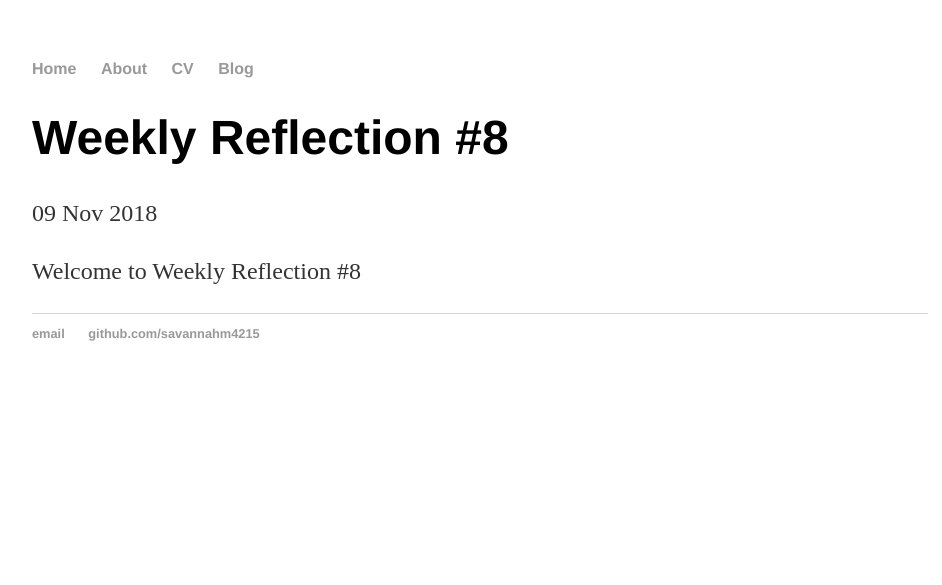
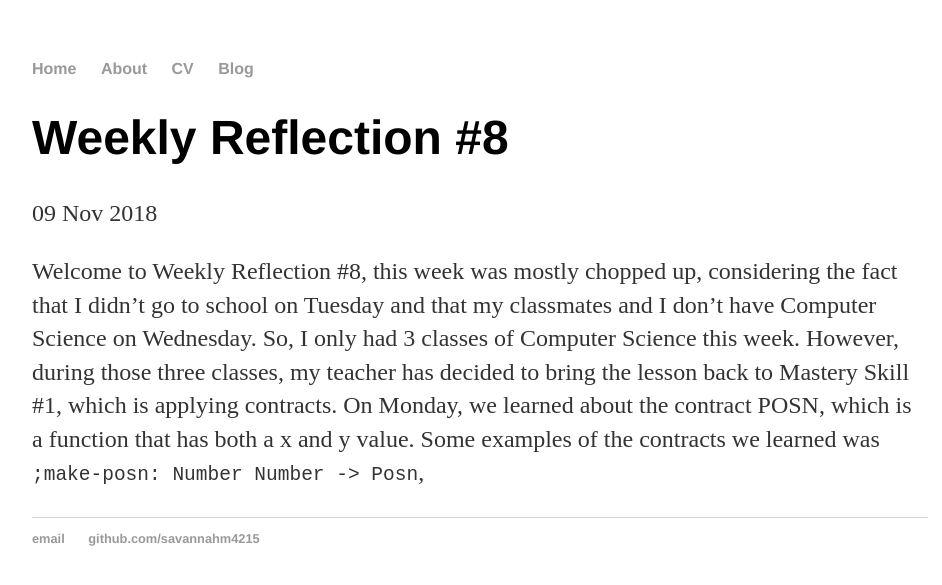
Before and after one commit to savannahm4215/savannahm4215.github.io, a Jekyll site: the page built from _posts/2018-11-09-weekly-reflection-08.md, in a window 1280 px wide. Shown: the top 585 px of the page, without its empty margins (160-1102 px from the left). Built offline with Jekyll 4.4.1, drawn with Linux system fonts in a browser that asks for light colours.

Commit message:
Update 2018-11-09-weekly-reflection-08.md

````diff
--- a/_posts/2018-11-09-weekly-reflection-08.md
+++ b/_posts/2018-11-09-weekly-reflection-08.md
@@ -4,4 +4,4 @@ title: "Weekly Reflection #8"
 date: 2018-11-09
 ---
 
-Welcome to Weekly Reflection #8
+Welcome to Weekly Reflection #8, this week was mostly chopped up, considering the fact that I didn't go to school on Tuesday and that my classmates and I don't have Computer Science on Wednesday. So, I only had 3 classes of Computer Science this week. However, during those three classes, my teacher has decided to bring the lesson back to Mastery Skill #1, which is applying contracts. On Monday, we learned about the contract POSN, which is a function that has both a x and y value. Some examples of the contracts we learned was ```;make-posn: Number Number -> Posn```,
````
